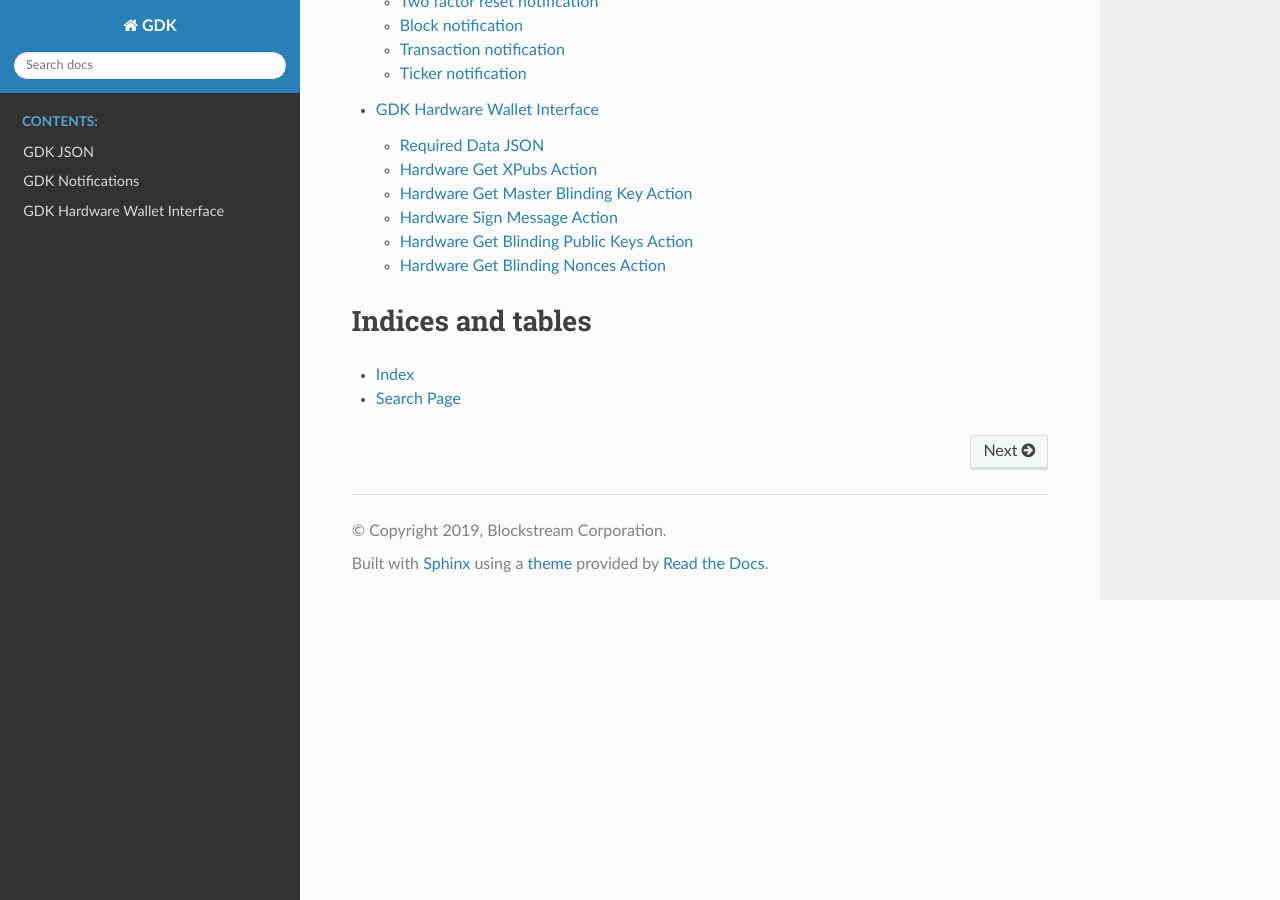
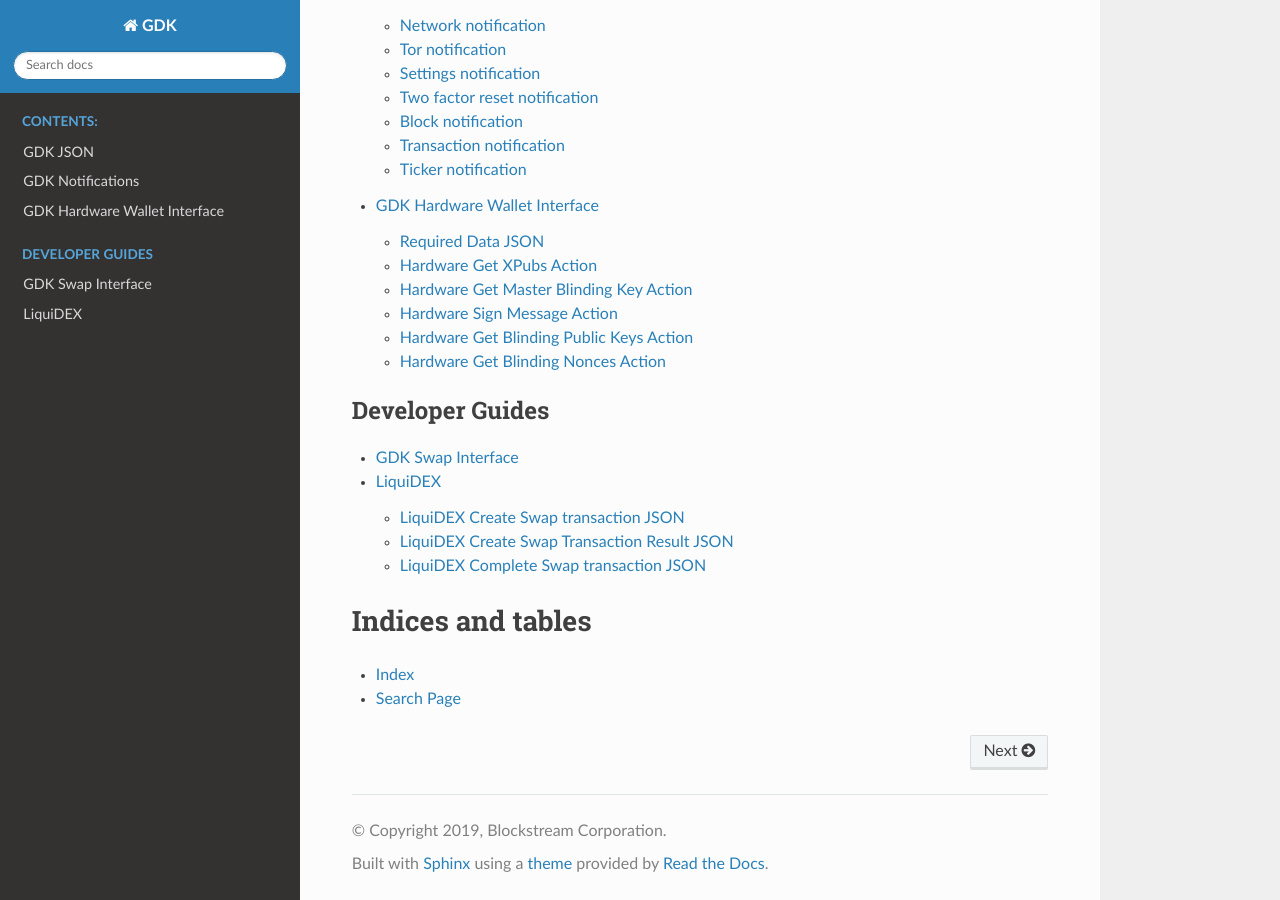
Before and after one commit to Blockstream/gdk, a Sphinx documentation site: the page built from docs/source/index.rst, in a window 1280 px wide and 900 px high, scrolled down 1598 px. Built offline with Sphinx 7.4.7 and the Read the Docs theme 2.0.0, drawn with Linux system fonts in a browser that asks for light colours; pages that are not in the unit, such as notebooks, are missing from menus; some of the changed lines change nothing that is shown; some of the changed text lies outside the part shown.

Commit message:
docs: add swap documentation

```diff
--- a/docs/source/gdk-json.rst
+++ b/docs/source/gdk-json.rst
@@ -920,6 +920,69 @@
   }
   }
 
+.. _create-swap-tx-details:
+
+Create Swap Transaction JSON
+----------------------------
+
+Describes the swap to be created when calling `GA_create_swap_transaction`.
+
+.. code-block:: json
+
+  {
+    "swap_type": "liquidex",
+    "input_type": "liquidex_v0",
+    "liquidex_v0": {},
+    "output_type": "liquidex_v0"
+  }
+
+:swap_type: Pass ``"liquidex"`` to create the maker's side of a LiquiDEX 2-step swap.
+:input_type: Pass ``"liquidex_v0"`` to pass LiquiDEX version 0 details.
+:liquidex_v0: The LiquiDEX v0 specific parameters, see :ref:`liquidex-v0-create-details`.
+              This field must included only if ``"input_type"`` is ``"liquidex_v0"``.
+:output_type: Pass ``"liquidex_v0"`` to return LiquiDEX proposal JSON version 0.
+
+.. _create-swap-tx-result:
+
+Create Swap Transaction Result JSON
+-----------------------------------
+
+If the ``"output_type"`` was ``"liquidex_v0"`` this field is `liquidex-v0-create-result`.
+
+
+.. _complete-swap-tx-details:
+
+Complete Swap Transaction JSON
+------------------------------
+
+Describes the swap to be completed when calling `GA_complete_swap_transaction`.
+
+.. code-block:: json
+
+  {
+    "swap_type": "liquidex",
+    "input_type": "liquidex_v0",
+    "liquidex_v0": {},
+    "output_type": "transaction",
+    "utxos": {},
+  }
+
+:swap_type: Pass ``"liquidex"`` to complete the taker's side of a LiquiDEX 2-step swap.
+:input_type: Pass ``"liquidex_v0"`` to pass a LiquiDEX proposal JSON version 0.
+:liquidex_v0: The LiquiDEX v0 specific parameters, see :ref:`liquidex-v0-complete-details`.
+              This field must included only if ``"input_type"`` is ``"liquidex_v0"``.
+:output_type: Pass ``"transaction"`` to return a transaction JSON that can be passed to `GA_sign_transaction`.
+:utxos: Mandatory. The UTXOs to fund the transaction with.
+        Note that coin selection is not performed on the passed UTXOs.
+        All passed UTXOs of the same asset as the receiving asset id will be included in the transaction.
+
+.. _complete-swap-tx-result:
+
+Complete Swap Transaction Result JSON
+-------------------------------------
+
+If the ``"output_type"`` was ``"transaction"`` this field is :ref:`sign-tx-details`.
+
 
 .. _sign-psbt-details:
 
--- /dev/null
+++ b/docs/source/gdk-swap.rst
@@ -0,0 +1,115 @@
+.. _swap-overview:
+
+GDK Swap Interface
+==================
+
+This section details the Liquid swap protocols supported by GDK and
+the functions available to run those protocols.
+
+Currently there is only one swap protocol supported, :ref:`liquidex-overview`.
+
+---------------------------------------------------------------------
+
+.. _liquidex-overview:
+
+LiquiDEX
+========
+
+.. warning::
+    Note that in the current version (0) of the protocol is not safe
+    to send the proposal directly to untrusted parties (either
+    directly to the Taker, or an untrusted third party). Unless you
+    know what you are doing you should not use this version of the
+    protocol.
+
+`LiquiDEX`_ is a 2-step swap protocol, to perform a swap of this kind
+use ``"swap_type"`` ``"liquidex"``.
+
+.. _LiquiDEX: https://medium.com/blockstream/liquidex-2-step-atomic-swaps-on-the-liquid-network-8a7ff6fb7aa5
+
+The protocol is started by the Maker, who creates a proposal to swap
+a certain utxo for a certain amount of another asset.
+This action is performed using `GA_create_swap_transaction`.
+
+If the Taker wants to accept the proposal, they will add more inputs
+and outputs to fund and balance the transaction.
+This action is performed using `GA_complete_swap_transaction`.
+
+Note that, unlike `GA_create_swap_transaction`,
+`GA_complete_swap_transaction` requires the caller to sign the
+transaction with `GA_sign_transaction`.
+Moreover for ``"2of2_no_recovery"`` (AMP) subaccounts, the caller
+should get a delayed signature for the Maker input.
+
+---------------------------------------------------------------------
+
+.. _liquidex-v0-create-details:
+
+LiquiDEX Create Swap transaction JSON
+-------------------------------------
+
+``"input_type"`` and ``"output_type"`` must be ``"liquidex_v0"``.
+
+.. code-block:: json
+
+  {
+    "swap_type": "liquidex",
+    "input_type": "liquidex_v0",
+    "output_type": "liquidex_v0",
+    "liquidex_v0": {
+      "receive": [{
+        "asset_id": "ASSET_ID",
+        "satoshi": 1
+      }],
+      "send": [{}],
+    },
+  }
+
+:receive/asset_id: The hex-encoded asset id to receive, in display format.
+                   This list must have 1 element.
+:receive/satoshi: The satoshi amount of the specified asset to receive.
+                  This list must have 1 element.
+:send: The Maker's UTXO to swap, as returned from `GA_get_unspent_outputs`.
+       This list must have 1 element.
+       The swapped asset will be received to the same subaccount as the
+       utxo provided.
+
+.. _liquidex-v0-create-result:
+
+LiquiDEX Create Swap Transaction Result JSON
+--------------------------------------------
+
+Returned when ``"output_type"`` is ``"liquidex_v0"``.
+
+.. code-block:: json
+
+  {
+    "liquidex_v0": {
+      "proposal": {},
+    }
+  }
+
+:proposal: The LiquiDEX version 0 proposal to be shared.
+
+
+.. _liquidex-v0-complete-details:
+
+LiquiDEX Complete Swap transaction JSON
+---------------------------------------
+
+``"input_type"`` must be ``"liquidex_v0"``,
+and ``"output_type"`` must be ``"transaction"``.
+
+.. code-block:: json
+
+  {
+    "swap_type": "liquidex",
+    "input_type": "liquidex_v0",
+    "output_type": "transaction",
+    "utxos": {},
+    "liquidex_v0": {
+      "proposals": [{}],
+    },
+  }
+
+:proposals: The LiquiDEX version 0 proposals to take.
--- a/docs/source/index.rst
+++ b/docs/source/index.rst
@@ -10,6 +10,12 @@
    gdk-ntf
    gdk-hw
 
+.. toctree::
+   :maxdepth: 2
+   :caption: Developer Guides
+
+   gdk-swap
+
 Indices and tables
 ==================
 
```
